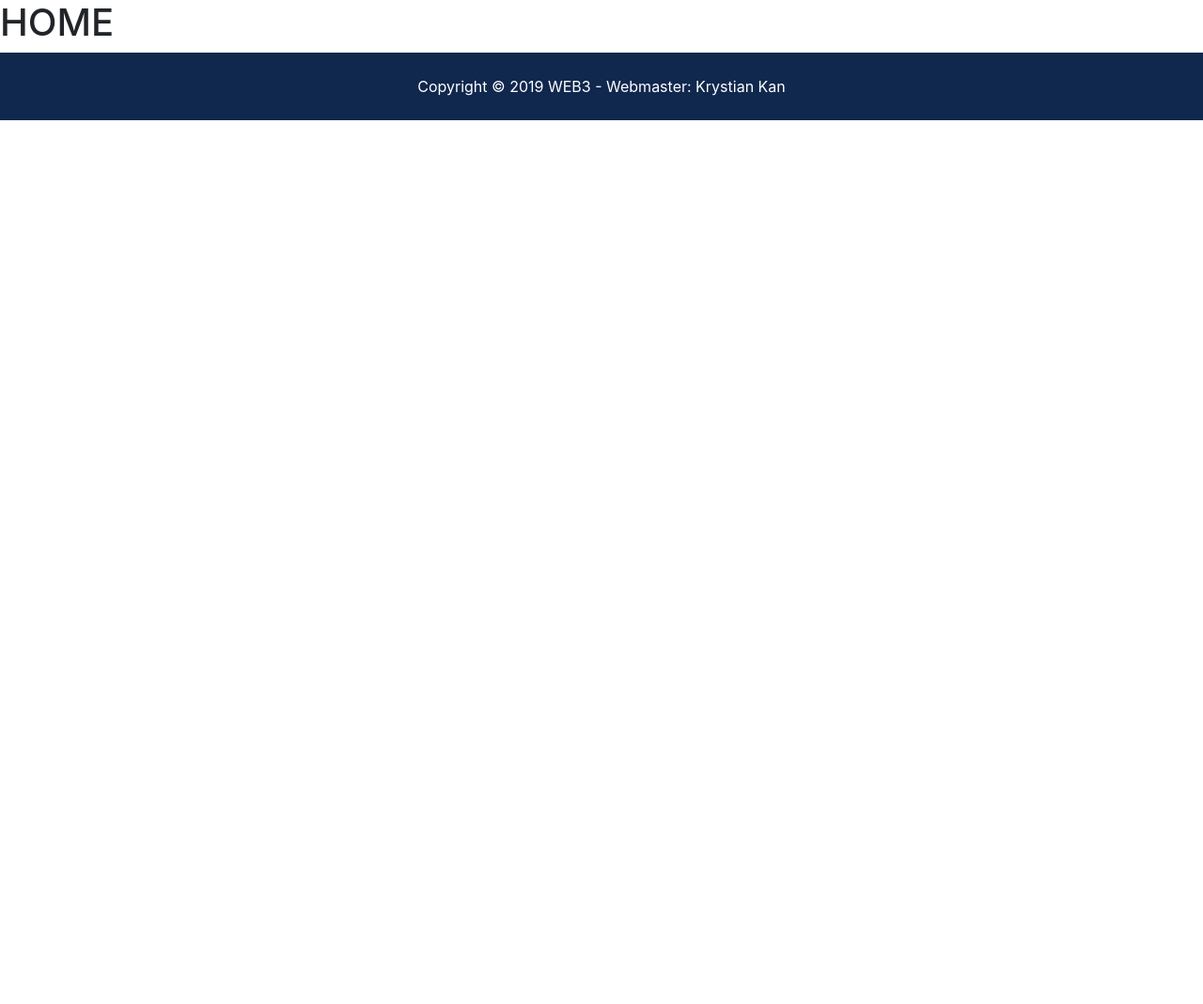
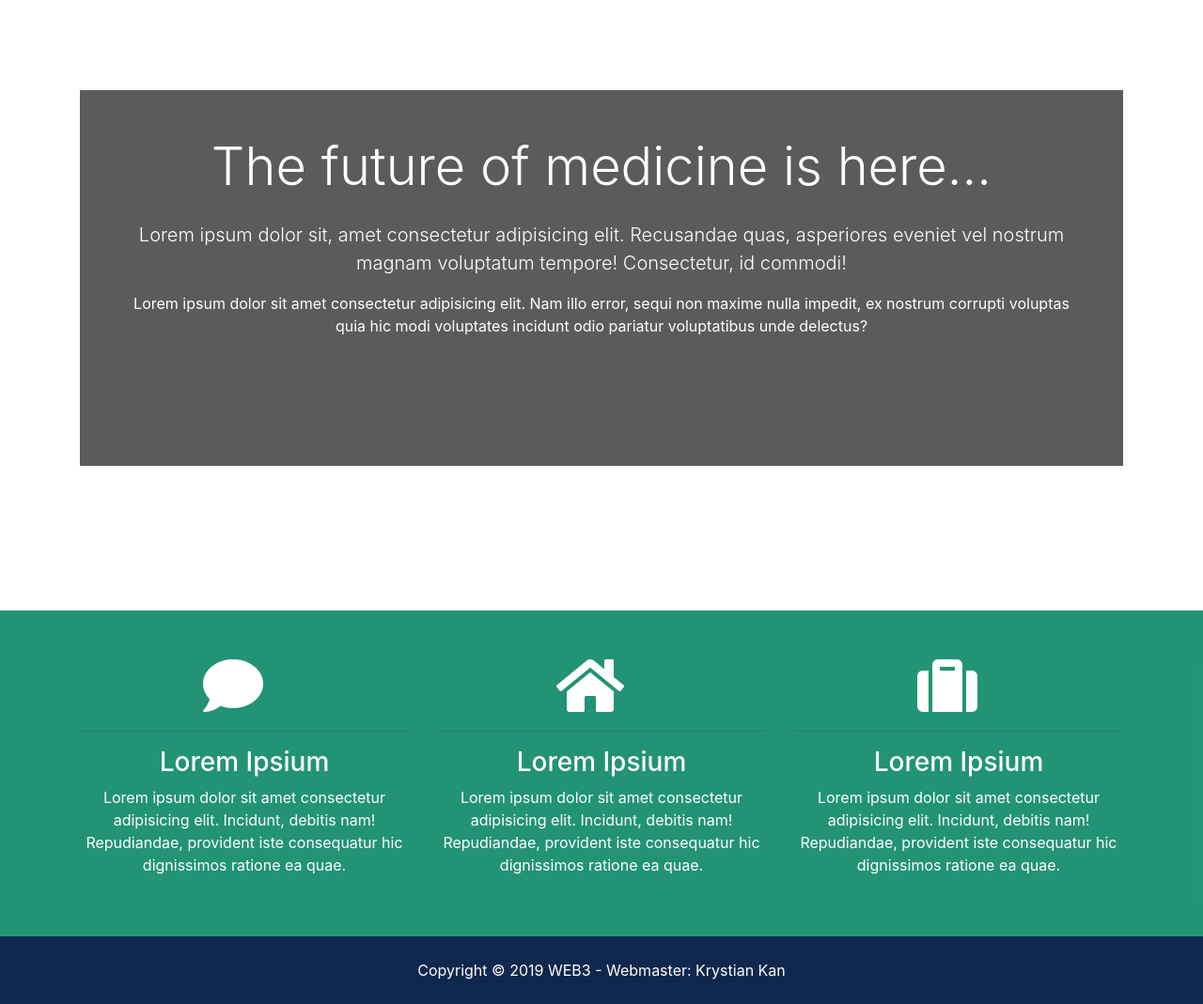
Before and after one commit to Krychaz/MedProject, a Django app: page / in a window 1280 px wide. Shown: the part 56-1125 px from the top of the page at 94% size. Before the commit the page ends 184 px from the top, so only its background shows below. Run offline with Django 3.2, Linux system fonts and the light colour scheme; some libraries are stand-ins or nearby versions.

Commit message:
added more styling to index

```diff
--- a/templates/base.html
+++ b/templates/base.html
@@ -17,47 +17,14 @@
   <title>MedAI</title>
 </head>
 <body>
-    <!-- Navbar -->
-    <nav class="navbar navbar-expand-lg navbar-dark bg-primary sticky-top">
-      <div class="container">
-        <!--<a class="navbar-brand" href="index.html">
-          <img src="assets/img/logo.png" class="logo" alt="">
-        </a>-->
-        <button class="navbar-toggler" type="button" data-toggle="collapse" data-target="#navbarNavAltMarkup">
-          <span class="navbar-toggler-icon"></span>
-        </button>
-        <div class="collapse navbar-collapse" id="navbarNavAltMarkup">
-          <ul class="navbar-nav">
-            <li class="nav-item active mr-3">
-              <a class="nav-link" href="index.html">Home</a>
-            </li>
-            <li class="nav-item mr-3">
-              <a class="nav-link" href="about.html">About</a>
-            </li>
-          </ul>
+  <!-- NavBar -->
+  {% include 'partials/_navbar.html'%}
 
-          <ul class="navbar-nav ml-auto">
-            <li class="nav-item mr-3">
-              <a class="nav-link" href="register.html">
-                <i class="fas fa-user-plus"></i> Register</a>
-            </li>
-            <li class="nav-item mr-3">
-              <a class="nav-link" href="login.html">
-                <i class="fas fa-sign-in-alt"></i>
-
-                Login</a>
-            </li>
-          </ul>
-        </div>
-      </div>
-    </nav>
+  <!-- Content -->
   {% block content %} {% endblock %}
 
-  <footer id="main-footer" class="py-4 bg-primary text-white text-center">
-    Copyright &copy;
-    <span class="year"></span> WEB3 - Webmaster: Krystian Kan
-  </footer>
-
+  <!-- Footer -->
+  {% include 'partials/_footer.html'%}
   <script src="{% static 'js/jquery-3.3.1.min.js' %} "></script>
   <script src="{% static 'js/bootstrap.bundle.min.js' %} "></script>
   <script src="{% static 'js/lightbox.min.js' %} "></script>
--- a/templates/pages/index.html
+++ b/templates/pages/index.html
@@ -1,5 +1,46 @@
 {% extends 'base.html' %}
 
 {% block content %}
-<H1>HOME</H1>
+<section id="showcase">
+  <div class="container text-center">
+    <div class="home-search p-5">
+      <div class="overlay p-5">
+        <h1 class="display-4 mb-4">
+          The future of medicine is here...
+        </h1>
+        <p class="lead">Lorem ipsum dolor sit, amet consectetur adipisicing elit. Recusandae quas, asperiores eveniet vel nostrum magnam
+          voluptatum tempore! Consectetur, id commodi!</p>
+        <p>Lorem ipsum dolor sit amet consectetur adipisicing elit. Nam illo error, sequi non maxime nulla impedit, ex nostrum corrupti voluptas quia hic modi voluptates incidunt odio pariatur voluptatibus unde delectus? </p>
+        </div>
+      </div>
+    </div>
+</section>
+
+<section id="services" class="py-5 bg-secondary text-white">
+  <div class="container">
+    <div class="row text-center">
+      <div class="col-md-4">
+        <i class="fas fa-comment fa-4x mr-4"></i>
+        <hr>
+        <h3>Lorem Ipsium</h3>
+        <p>Lorem ipsum dolor sit amet consectetur adipisicing elit. Incidunt, debitis nam! Repudiandae, provident iste consequatur
+          hic dignissimos ratione ea quae.</p>
+      </div>
+      <div class="col-md-4">
+        <i class="fas fa-home fa-4x mr-4"></i>
+        <hr>
+        <h3>Lorem Ipsium</h3>
+        <p>Lorem ipsum dolor sit amet consectetur adipisicing elit. Incidunt, debitis nam! Repudiandae, provident iste consequatur
+          hic dignissimos ratione ea quae.</p>
+      </div>
+      <div class="col-md-4">
+        <i class="fas fa-suitcase fa-4x mr-4"></i>
+        <hr>
+        <h3>Lorem Ipsium</h3>
+        <p>Lorem ipsum dolor sit amet consectetur adipisicing elit. Incidunt, debitis nam! Repudiandae, provident iste consequatur
+          hic dignissimos ratione ea quae.</p>
+      </div>
+    </div>
+  </div>
+</section>
 {% endblock%}
--- /dev/null
+++ b/templates/partials/_footer.html
@@ -0,0 +1,4 @@
+<footer id="main-footer" class="py-4 bg-primary text-white text-center">
+    Copyright &copy;
+    <span class="year"></span> WEB3 - Webmaster: Krystian Kan
+  </footer>
--- /dev/null
+++ b/templates/partials/_navbar.html
@@ -0,0 +1,34 @@
+ <!-- Navbar -->
+ <nav class="navbar navbar-expand-lg navbar-dark bg-primary sticky-top">
+    <div class="container">
+      <!--<a class="navbar-brand" href="index.html">
+        <img src="{img/logo.png class="logo" alt="">
+      </a>-->
+      <button class="navbar-toggler" type="button" data-toggle="collapse" data-target="#navbarNavAltMarkup">
+        <span class="navbar-toggler-icon"></span>
+      </button>
+      <div class="collapse navbar-collapse" id="navbarNavAltMarkup">
+        <ul class="navbar-nav">
+          <li class="nav-item active mr-3">
+            <a class="nav-link" href="index.html">Home</a>
+          </li>
+          <li class="nav-item mr-3">
+            <a class="nav-link" href="about.html">About</a>
+          </li>
+        </ul>
+
+        <ul class="navbar-nav ml-auto">
+          <li class="nav-item mr-3">
+            <a class="nav-link" href="register.html">
+              <i class="fas fa-user-plus"></i> Register</a>
+          </li>
+          <li class="nav-item mr-3">
+            <a class="nav-link" href="login.html">
+              <i class="fas fa-sign-in-alt"></i>
+
+              Login</a>
+          </li>
+        </ul>
+      </div>
+    </div>
+  </nav>
```
